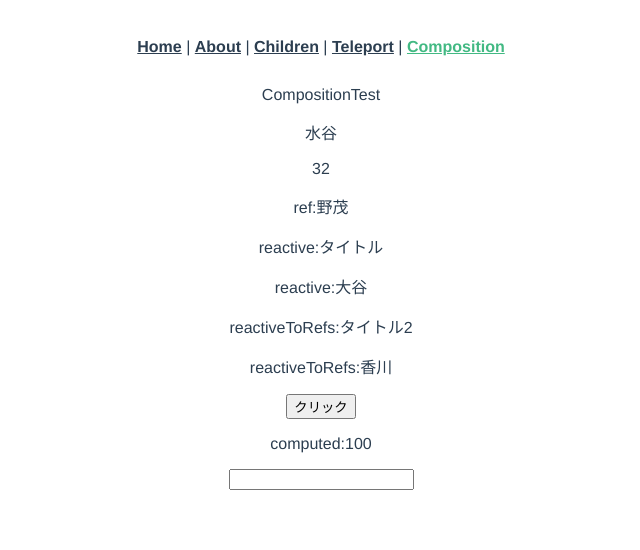
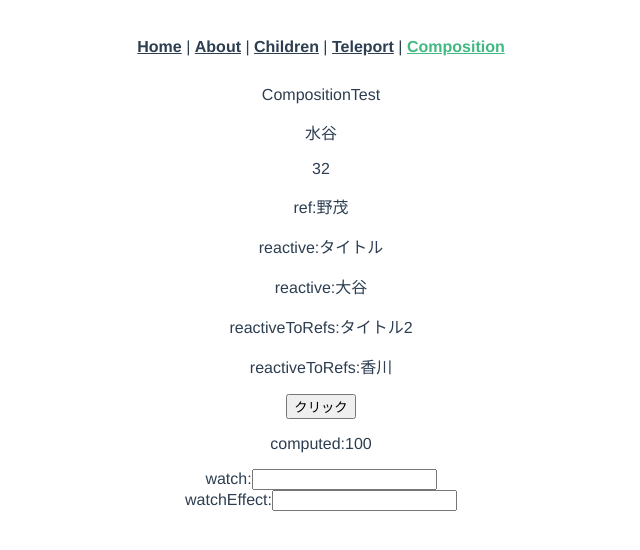
Before and after one commit to ABenn17282002/Vue_Project, a Vue app in the folder vueApp/vue-sample/: page /composition-test in a window 1280 px wide. Shown: the top 550 px of the page, without its empty margins (319-959 px from the left). Built offline with nearby package versions, Linux system fonts and the light colour scheme.

Commit message:
Vue3(watchEffect)

```diff
--- a/vueApp/vue-sample/src/views/CompositionTest.vue
+++ b/vueApp/vue-sample/src/views/CompositionTest.vue
@@ -10,12 +10,13 @@
     <p>reactiveToRefs:{{ authorRef[1] }}</p>
     <button @click="btnClick">クリック</button>
     <p>computed:{{ totalPrice }}</p>
-    <div><input v-model="search" /></div>
+    <div>watch:<input v-model="search" /></div>
+    <div>watchEffect:<input v-model="searchEffect" /></div>
   </div>
 </template>
 
 <script>
-import { computed, reactive, ref, toRefs, watch } from "vue";
+import { computed, reactive, ref, toRefs, watch, watchEffect } from "vue";
 export default {
   setup() {
     let name = "水谷";
@@ -53,6 +54,11 @@ export default {
       console.log(`prev: ${prevValue}`);
     });
 
+    const searchEffect = ref("");
+    watchEffect(() => {
+      console.log(`watchEffect:${searchEffect.value}`);
+    });
+
     console.log("setup");
     // console.logで出力するとundefinedになる(thisは使えない)
     console.log(this);
@@ -69,6 +75,7 @@ export default {
       item,
       totalPrice,
       search,
+      searchEffect,
     };
   },
   data() {
```
